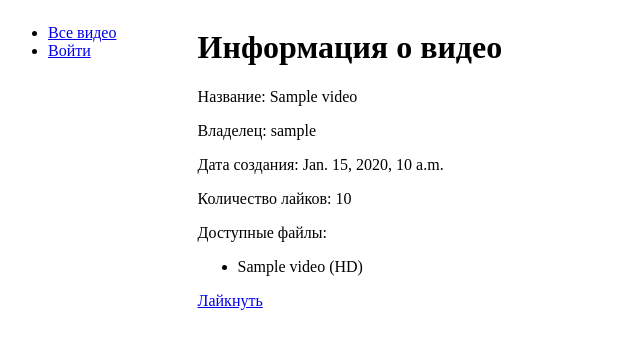
After one commit to Artem-Ionov/django_video, a Django app: page /videos/videos/1 in a window 1280 px wide. The commit adds this page. Shown: the top 349 px of the page, without its empty margins (0-640 px from the left). Run offline with Django 5.2, Linux system fonts and the light colour scheme; tables that the repository leaves empty hold one stand-in row (values such as "Sample post").

Commit message:
Add CSS and authorization, create display_detail, get_id and get_statistics_groupby

```diff
--- a/config/urls.py
+++ b/config/urls.py
@@ -1,11 +1,15 @@
 from django.contrib import admin
 from django.urls import path, include
+from django.contrib.auth.views import LogoutView
 from django.conf import settings
 from django.conf.urls.static import static
 
 urlpatterns = [
     path("admin/", admin.site.urls),
     path("videos/", include("videos.urls")),    # Вложенные url-сопоставления для приложения
+    path("accounts/", include("django.contrib.auth.urls")),  # и для аутентификации
+    # После выхода перенаправляем на страницу входа и не создаём шаблон для выхода
+    path("logout/", LogoutView.as_view(next_page='login'), name='logout')
 ]
 
 # Раздача медиафайлов (только для разработки - в проде занимается сервер)
--- a/videos/models.py
+++ b/videos/models.py
@@ -13,6 +13,7 @@ class Video(models.Model):
     class Meta:
         verbose_name = "Видео"
         verbose_name_plural = "Видео"
+        ordering = ["name"]
 
     def __str__(self) -> str:
         return self.name
@@ -26,7 +27,8 @@ QUALITY = {
 
 class VideoFile(models.Model):
     video = models.ForeignKey(Video, on_delete=models.CASCADE, verbose_name="Видео")
-    file = models.FileField("Файл", upload_to="videos")     # Путь загрузки в MEDIA_ROOT
+    # Чтобы не заморачиваться с конкретными файлами при разработке, пока поставим blank
+    file = models.FileField("Файл", upload_to="videos", blank=True) # Путь загрузки в MEDIA_ROOT
     quality = models.CharField(max_length=1, choices=QUALITY)
 
     class Meta:
@@ -44,6 +46,9 @@ class Like(models.Model):
     class Meta:
         verbose_name = "Лайк"
         verbose_name_plural = "Лайки"
+        constraints = [
+            models.UniqueConstraint(fields = ["video", "user"], name = "unique_like")
+        ]
 
     def __str__(self) -> str:
         return f"Лайк {self.user.username} на {self.video.name}"
--- /dev/null
+++ b/videos/static/styles.css
@@ -0,0 +1,11 @@
+body{
+    display: flex;
+}
+
+.navi{
+    flex: 0 0 15%
+}
+
+.content{
+    flex: 0 0 85%;
+}
--- a/videos/templates/base.html
+++ b/videos/templates/base.html
@@ -5,12 +5,25 @@
     <head>
         <title>Мой видеосайт</title>
         <meta charset="utf-8">
+        {% load static %}
+        <link rel="stylesheet" href="{% static 'styles.css' %}">
     </head>
     <body>
         <div class="navi">
             <ul>
                 <li><a href="{% url 'display_list' %}">Все видео</a></li>
-                <li><a href="">Мои видео</a></li>
+                {% if user.is_authenticated %}
+                <li>{{user.get_username}}</li>
+                <li><form method="post" action="{% url 'logout' %}">    <!--для которой необходим post-запрос-->
+                    {% csrf_token %}
+                    <input type="submit" value="Выйти"></form></li>
+                {% else %}  <!--В противном случае выводим кнопку "Войти"-->
+                <li><a href="{% url 'login' %}">Войти</a></li>
+                {% endif %}
+                {% if user.is_staff %}
+                <li><a href="{% url 'get_id' %}">ID опубликованных</a></li>
+                <li><a href="{% url 'get_statistics_groupby' %}">Статистика</a></li>
+                {% endif %}
             </ul>
         </div>
         <div class="content">
--- /dev/null
+++ b/videos/templates/display_detail.html
@@ -0,0 +1,16 @@
+{% extends 'base.html' %}
+
+{% block content %}
+    <h1>Информация о видео</h1>
+    <p>Название: {{video.name}}</p>
+    <p>Владелец: {{video.owner}}</p>
+    <p>Дата создания: {{video.created_at}}</p>
+    <p>Количество лайков: {{video.total_likes}}</p>
+    <p>Доступные файлы:</p>
+    <ul>
+    {% for videofile in video.videofile_set.all %}
+        <li>{{videofile}}</li>
+    {% endfor %}
+    </ul>
+    <p><a href="{% url 'like_video' video.pk %}">Лайкнуть</a></p>
+{% endblock %}
--- a/videos/templates/display_list.html
+++ b/videos/templates/display_list.html
@@ -1,8 +1,9 @@
 {% extends "base.html" %}
 
 {% block content %}
+    <h1>Все видео</h1>
     {% for video in videos %}
-        <p>{{video.name}}</p>
+        <p><a href="{% url 'display_detail' video.pk %}">{{video.name}}</a></p>
     {% empty %}
         <p>На сайте пока нет ни одного видео</p>
     {% endfor %}
--- a/videos/urls.py
+++ b/videos/urls.py
@@ -1,6 +1,12 @@
 from django.urls import path
-from .views import display_list
+from .views import display_list, display_detail, like_video, get_id, get_statistics_groupby
+from .views import get_statistics_subquery
 
 urlpatterns = [
-    path("list/", display_list, name="display_list"),
+    path("", display_list, name="display_list"),
+    path("videos/<int:pk>", display_detail, name="display_detail"),
+    path("videos/<int:pk>/likes/", like_video, name="like_video"),
+    path("videos/ids/", get_id, name="get_id"),
+    path("videos/statistics-group-by/", get_statistics_groupby, name="get_statistics_groupby"),
+    path("videos/statistics-subquery/", get_statistics_subquery, name="get_statistics_subquery"),
 ]
--- a/videos/views.py
+++ b/videos/views.py
@@ -1,8 +1,48 @@
-from django.shortcuts import render
-from .models import Video
+from django.shortcuts import render, redirect
+from django.db.models import Q, F, Count
+from django.contrib.auth.models import User
+from .models import Video, Like
 
 def display_list(request):
-    """Получение всех видео"""
+    """Получение всех видео, доступных данному пользователю"""
 
-    videos = Video.objects.all()
+    if request.user.is_staff:
+        videos = Video.objects.all().only("name")
+    elif request.user.is_authenticated:
+        # Для сложных условий используем Q-выражения
+        videos = Video.objects.filter(Q(is_published=True)|Q(owner=request.user)).only("name")
+    else:
+        videos = Video.objects.filter(is_published=True).only("name")
     return render(request, "display_list.html", {"videos": videos})
+
+
+def display_detail(request, pk):
+    """Получение информации о конкретном видео"""
+    video = Video.objects.get(pk=pk)
+    return render(request, "display_detail.html", {"video": video})
+
+
+def like_video(request, pk):
+    video = Video.objects.get(pk=pk)
+    like, created = Like.objects.get_or_create(video=video, user=request.user)
+    if created: # Пользователь может лайкнуть видео только 1 раз (+ constraint в БД)
+        # F-выражения делают операцию атомарной и переносят её на уровень БД
+        Video.objects.filter(pk=pk).update(total_likes=F("total_likes")+1)
+    return redirect("display_detail", pk=pk)
+
+
+def get_id(request):
+    """Ссылка в шаблоне для данной функции появляется только для служебных пользователей"""
+    videos = Video.objects.filter(is_published=True).only("name")
+    return render(request, "get_id.html", {"videos": videos})
+
+
+def get_statistics_groupby(request):
+    """Получение списка пользователей с количеством их лайков с помощью groub_by"""
+    users = User.objects.annotate(likes_count=Count("like"))
+    return render(request, "get_statistics.html", {"users": users})
+
+
+def get_statistics_subquery(request):
+    """Получение списка пользователей с количеством их лайков с помощью subquery"""
+    pass
```
Also changed, not shown: config/settings.py (+5 -3 lines), templates/registration/login.html (added, +12 -0 lines), videos/templates/get_id.html (added, +13 -0 lines), videos/templates/get_statistics.html (added, +8 -0 lines), videos/migrations/0003_alter_videofile_file_like_unique_like.py (added).
